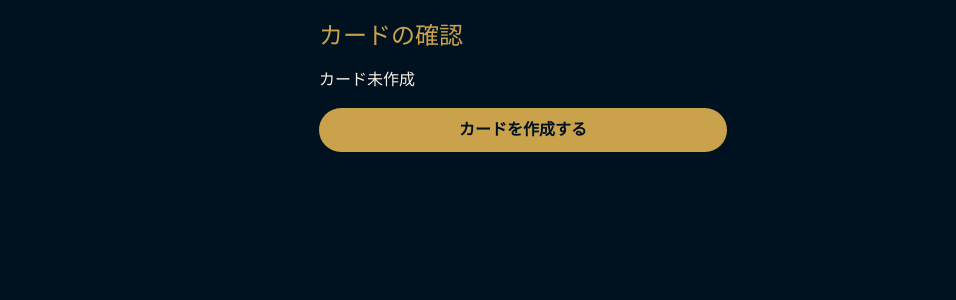
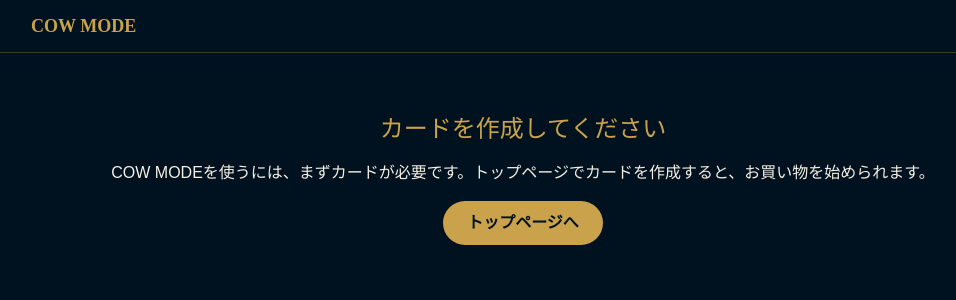
Before and after one commit to zag-snm-dev/cow-mode-demo, a React (Vite) app: page /shop in a window 1280 px wide. Shown: the top 300 px of the page, without its empty margins (117-1073 px from the left). Built offline with nearby package versions, Linux system fonts and the light colour scheme.

Commit message:
feat(routing): ルート定義とアプリの入口を追加し、確認用の App.tsx を置き換える

```diff
--- a/src/App.tsx
+++ /dev/null
@@ -1,33 +0,0 @@
-import { useState } from 'react'
-import { CardView } from '@/features/card/components/CardView'
-import { CreateCardModal } from '@/features/card/components/CreateCardModal'
-import { useCard } from '@/features/card/useCard'
-import { Button } from '@/shared/components/Button'
-
-export default function App() {
-  const [open, setOpen] = useState(false)
-  const card = useCard()
-
-  return (
-    <div className="mx-auto flex max-w-md flex-col gap-4 p-5">
-      <h1 className="text-2xl">カードの確認</h1>
-
-      {card ? (
-        <>
-          <CardView side="front" name={card.name} />
-          <CardView side="back" number={card.number} />
-        </>
-      ) : (
-        <p>カード未作成</p>
-      )}
-
-      <Button onClick={() => setOpen(true)}>カードを作成する</Button>
-
-      <CreateCardModal
-        open={open}
-        onClose={() => setOpen(false)}
-        onCreated={() => setOpen(false)}
-      />
-    </div>
-  )
-}
--- /dev/null
+++ b/src/app/App.tsx
@@ -0,0 +1,15 @@
+import { useState } from 'react'
+import { RouterProvider } from 'react-router/dom'
+import { Providers } from './providers'
+import { createAppRouter } from './router'
+
+export default function App() {
+  // ルーターも、最初の1回だけ作る
+  const [router] = useState(createAppRouter)
+
+  return (
+    <Providers>
+      <RouterProvider router={router} />
+    </Providers>
+  )
+}
--- /dev/null
+++ b/src/app/providers.tsx
@@ -0,0 +1,9 @@
+import { QueryClient, QueryClientProvider } from '@tanstack/react-query'
+import { useState, type ReactNode } from 'react'
+
+export function Providers({ children }: { children: ReactNode }) {
+  // 描画のたびに作り直さないよう、最初の1回だけ作る
+  const [queryClient] = useState(() => new QueryClient())
+
+  return <QueryClientProvider client={queryClient}>{children}</QueryClientProvider>
+}
--- /dev/null
+++ b/src/app/router.tsx
@@ -0,0 +1,34 @@
+import { createBrowserRouter, type RouteObject } from 'react-router'
+import { CartPage } from '@/pages/CartPage'
+import { CompletePage } from '@/pages/CompletePage'
+import { MyPage } from '@/pages/MyPage'
+import { NotFoundPage } from '@/pages/NotFoundPage'
+import { ShopPage } from '@/pages/ShopPage'
+import { Layout } from '@/shared/components/Layout'
+import { HomeRoute, RequireCard, RequireHistory } from './guards'
+
+export const routes: RouteObject[] = [
+  {
+    element: <Layout />,
+    children: [
+      { index: true, element: <HomeRoute /> },
+      { path: 'mypage', element: <MyPage /> },
+      {
+        element: <RequireCard />,
+        children: [
+          { path: 'shop', element: <ShopPage /> },
+          { path: 'cart', element: <CartPage /> },
+          {
+            element: <RequireHistory />,
+            children: [{ path: 'complete', element: <CompletePage /> }],
+          },
+        ],
+      },
+      { path: '*', element: <NotFoundPage /> },
+    ],
+  },
+]
+
+export function createAppRouter() {
+  return createBrowserRouter(routes)
+}
--- a/src/main.tsx
+++ b/src/main.tsx
@@ -1,7 +1,7 @@
 import { StrictMode } from 'react'
 import { createRoot } from 'react-dom/client'
 import './index.css'
-import App from '@/App'
+import App from '@/app/App'
 
 createRoot(document.getElementById('root')!).render(
   <StrictMode>
```
Also changed, not shown: 1 other file (tests, documents, lock files or other folders).
